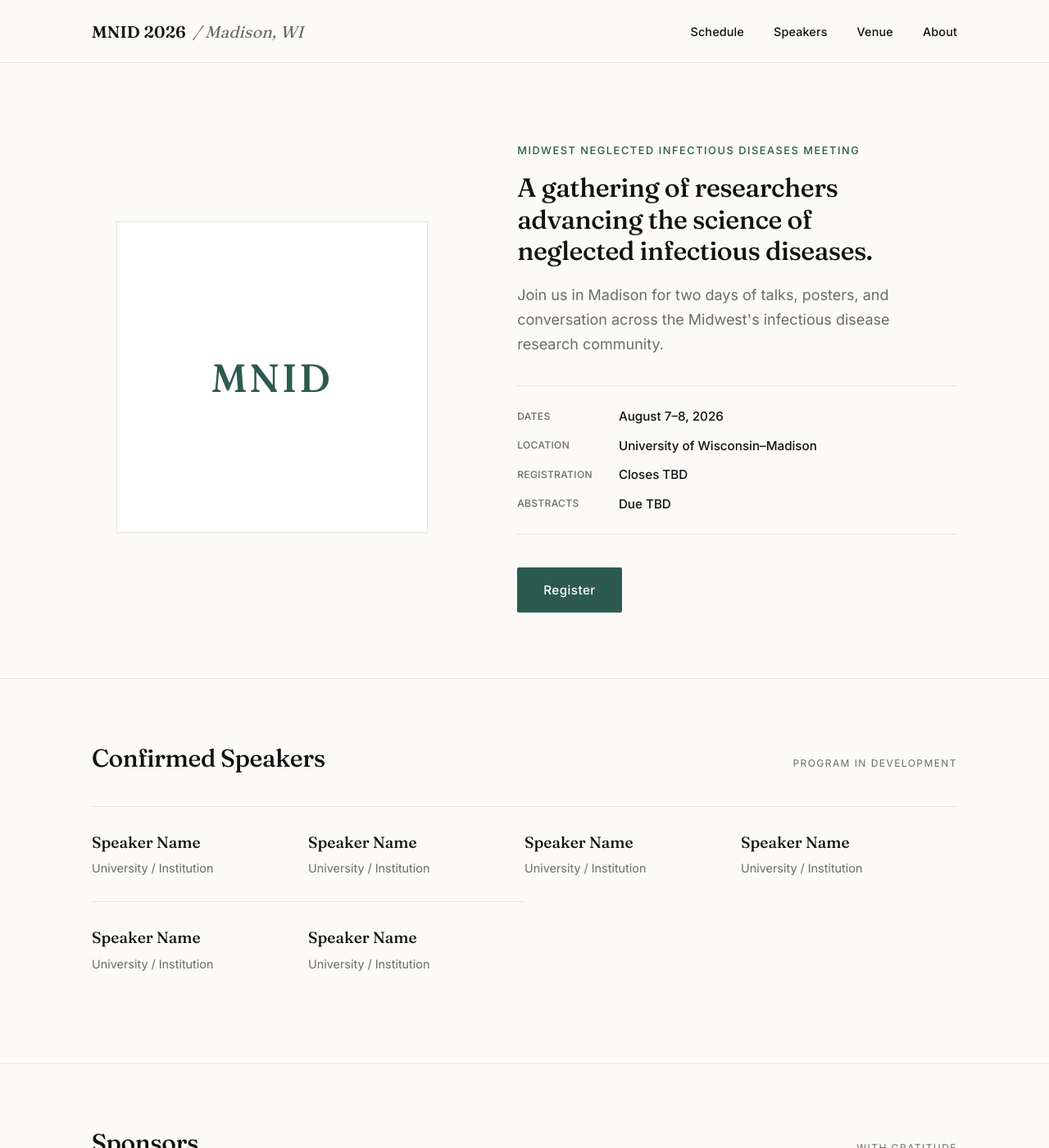
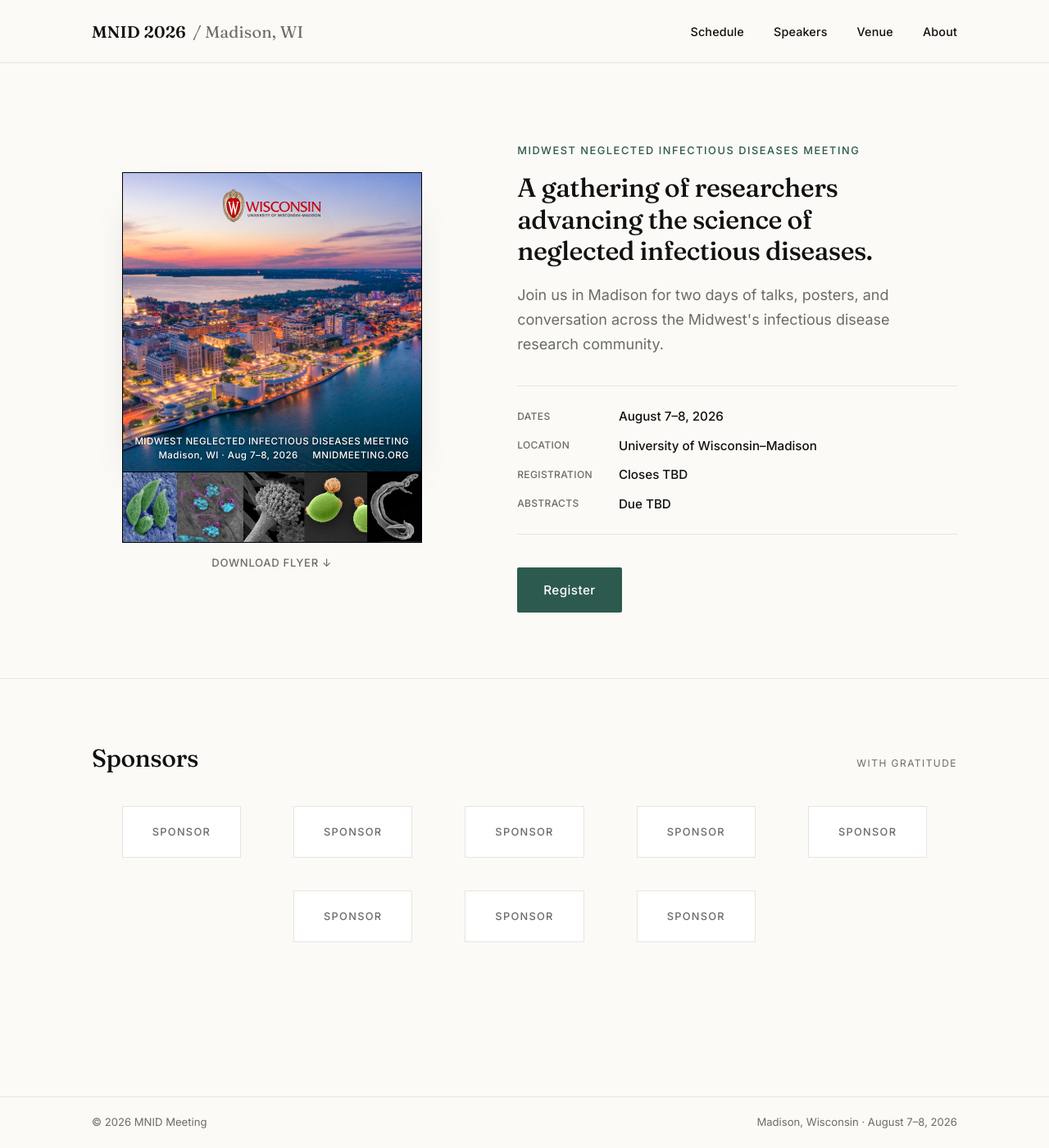
Before and after one commit to MNIDMeeting/mnidmeeting.github.io, a Jekyll site: the page built from index.html, in a window 1280 px wide and 1400 px high. Shown: the whole window at 82% size. Built offline with Jekyll 4.4.1, drawn with Linux system fonts in a browser that asks for light colours; some of the changed text lies outside the part shown.

Commit message:
make changes

```diff
--- a/_config.yml
+++ b/_config.yml
@@ -41,13 +41,21 @@
     affiliation: University / Institution
 
 sponsors:
-  - name: Sponsor One
+  - name: Sponsor
     url: "#"
-  - name: Sponsor Two
+  - name: Sponsor
     url: "#"
-  - name: Sponsor Three
+  - name: Sponsor
     url: "#"
-  - name: Sponsor Four
+  - name: Sponsor
+    url: "#"
+  - name: Sponsor
+    url: "#"
+  - name: Sponsor
+    url: "#"
+  - name: Sponsor
+    url: "#"
+  - name: Sponsor
     url: "#"
 
 exclude:
--- a/assets/css/main.css
+++ b/assets/css/main.css
@@ -87,7 +87,6 @@
 .site-title__sub {
   color: var(--muted);
   font-weight: 400;
-  font-style: italic;
   margin-left: 0.25rem;
 }
 
@@ -123,23 +122,73 @@
   display: grid;
   grid-template-columns: 0.9fr 1.1fr;
   gap: 5rem;
-  align-items: center;
+  align-items: start;
 }
-.hero__logo {
+.hero__media {
+  width: 100%;
+  max-width: 366px;
+  margin: 2.3rem auto 0;
+  display: flex;
+  flex-direction: column;
+}
+.hero__image {
+  position: relative;
   aspect-ratio: 1 / 1;
   width: 100%;
-  max-width: 380px;
-  margin: 0 auto;
+  overflow: hidden;
+  border: 1px solid #000;
   background: var(--surface);
-  border: 1px solid var(--border);
+  box-shadow: 0 20px 50px -30px rgba(17, 17, 17, 0.35);
+}
+.hero__mnid {
+  display: block;
+  width: 100%;
+  height: auto;
+  border: 1px solid #000;
+  border-top: none;
+}
+.hero__flyer {
+  display: block;
+  margin-top: 0.85rem;
+  text-align: center;
+  font-size: 0.82rem;
+  font-weight: 500;
+  letter-spacing: 0.05em;
+  text-transform: uppercase;
+  color: var(--muted);
+}
+.hero__flyer:hover { color: var(--accent); }
+.hero__image > img {
+  width: 100%;
+  height: 100%;
+  object-fit: cover;
+  display: block;
+}
+.hero__image-caption {
+  position: absolute;
+  right: 0.9rem;
+  bottom: 0.75rem;
   display: flex;
-  align-items: center;
-  justify-content: center;
-  font-family: 'Fraunces', serif;
-  font-size: 3rem;
+  flex-direction: column;
+  align-items: flex-end;
+  gap: 0.1rem;
+  color: #fff;
+  font-size: 0.72rem;
   font-weight: 500;
-  color: var(--accent);
-  letter-spacing: 0.05em;
+  letter-spacing: 0.04em;
+  line-height: 1.3;
+  text-shadow: 0 1px 3px rgba(0, 0, 0, 0.6);
+  pointer-events: none;
+}
+.hero__image > img.hero__image-overlay {
+  position: absolute;
+  top: 1.25rem;
+  left: 50%;
+  transform: translateX(-50%);
+  width: 33%;
+  height: auto;
+  object-fit: contain;
+  pointer-events: none;
 }
 .hero__eyebrow {
   font-size: 0.8rem;
@@ -334,9 +383,8 @@
     grid-template-columns: 1fr;
     gap: 2.5rem;
   }
-  .hero__logo {
-    max-width: 240px;
-    font-size: 2.25rem;
+  .hero__media {
+    max-width: 320px;
   }
   .hero h1 { font-size: 2.25rem; }
   .section { padding: 3.5rem 0; }
--- a/index.html
+++ b/index.html
@@ -5,7 +5,18 @@
 <section class="hero">
   <div class="container">
     <div class="hero__grid">
-      <div class="hero__logo" aria-label="MNID logo placeholder">MNID</div>
+      <div class="hero__media">
+        <div class="hero__image">
+          <img src="{{ '/assets/images/madison.jpg' | relative_url }}" alt="Madison, Wisconsin">
+          <img class="hero__image-overlay" src="{{ '/assets/images/uw-logo-web.svg' | relative_url }}" alt="University of Wisconsin–Madison">
+          <div class="hero__image-caption">
+            <span>MIDWEST NEGLECTED INFECTIOUS DISEASES MEETING</span>
+            <span>Madison, WI · Aug 7–8, 2026 &nbsp;&nbsp;&nbsp; MNIDMEETING.ORG</span>
+          </div>
+        </div>
+        <img class="hero__mnid" src="{{ '/assets/images/mnid.jpg' | relative_url }}" alt="MNID">
+        <a class="hero__flyer" href="{{ '/assets/flyer.pdf' | relative_url }}">Download Flyer ↓</a>
+      </div>
       <div class="hero__content">
         <div class="hero__eyebrow">Midwest Neglected Infectious Diseases Meeting</div>
         <h1 class="hero__headline">A gathering of researchers advancing the science of neglected infectious diseases.</h1>
@@ -29,23 +40,6 @@
 <section class="section">
   <div class="container">
     <div class="section__header">
-      <h2>Confirmed Speakers</h2>
-      <span class="section__kicker">Program in development</span>
-    </div>
-    <div class="speakers-grid">
-      {% for speaker in site.speakers %}
-      <div class="speaker">
-        <div class="speaker__name">{{ speaker.name }}</div>
-        <div class="speaker__affiliation">{{ speaker.affiliation }}</div>
-      </div>
-      {% endfor %}
-    </div>
-  </div>
-</section>
-
-<section class="section">
-  <div class="container">
-    <div class="section__header">
       <h2>Sponsors</h2>
       <span class="section__kicker">With gratitude</span>
     </div>
```
Also changed, not shown: about.md (+28 -5 lines), venue.md (+1 -1 lines), assets/images/madison.jpg (added), assets/images/mnid.jpg (added), assets/images/uw-logo-web.svg (added).
